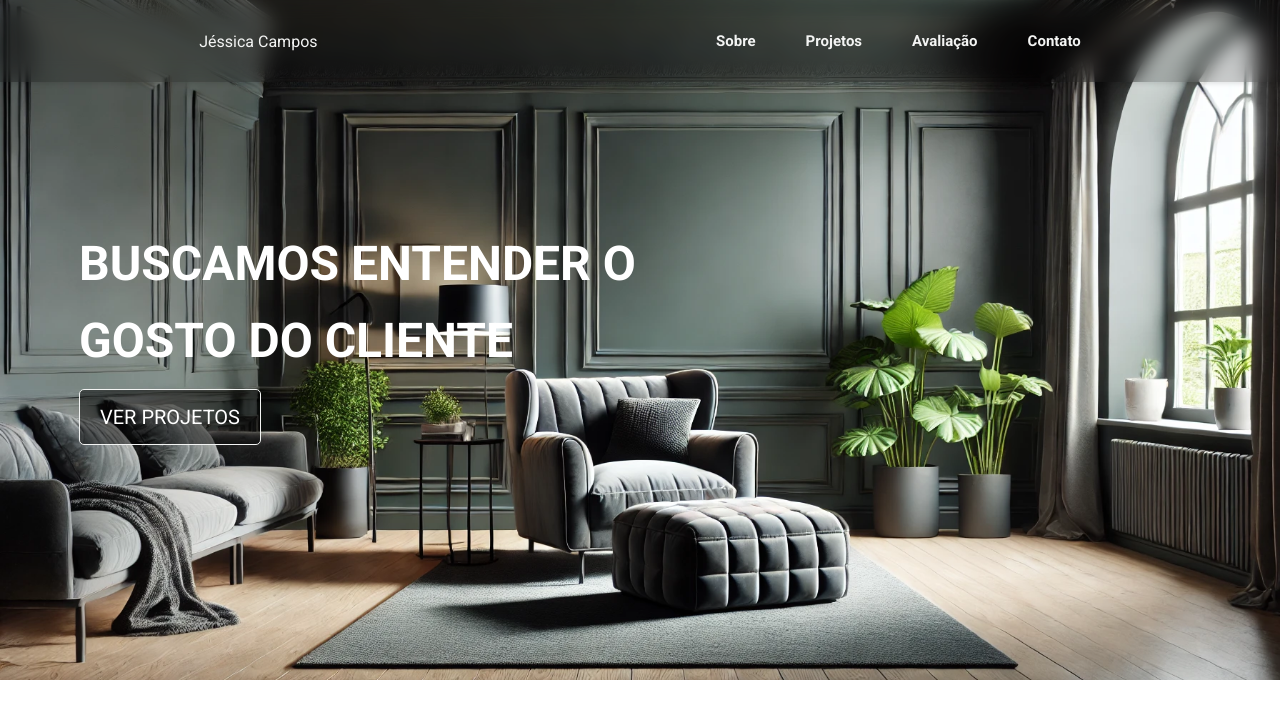
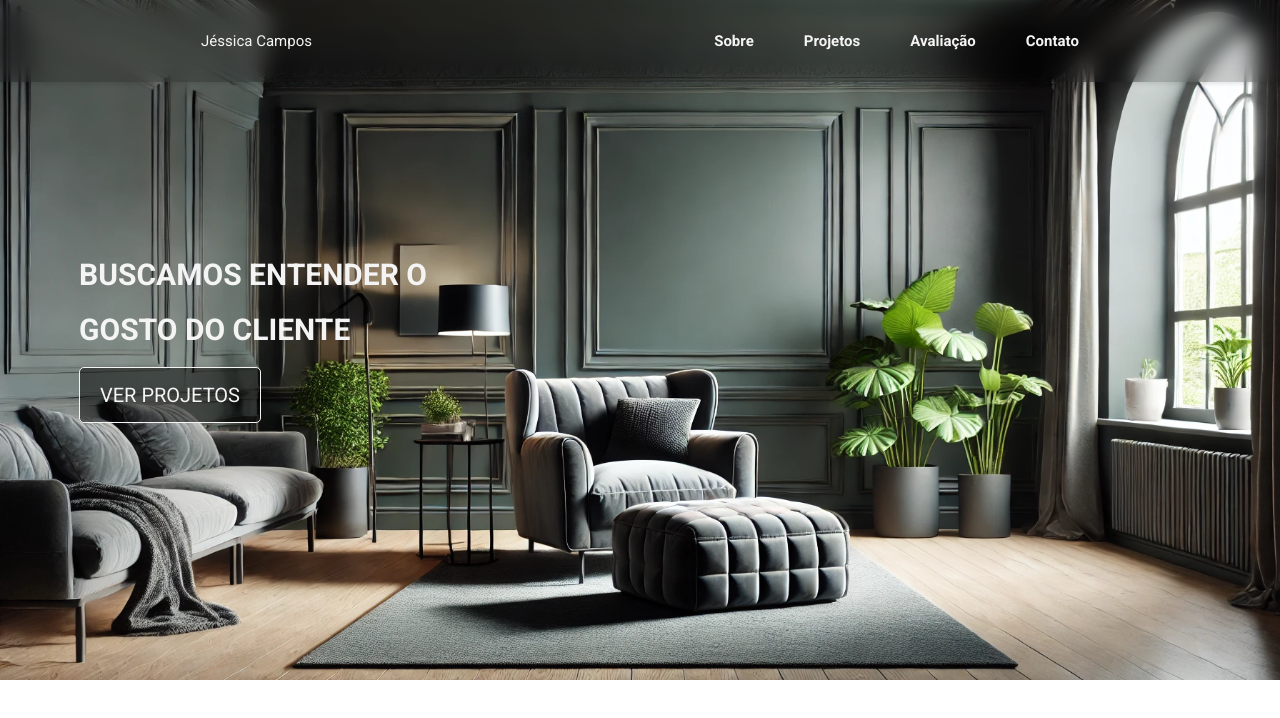
Before and after one commit to eetecnology/J-ssicaArq, a React (Vite) app: page / in a window 1280 px wide. Shown: the top 718 px of the page. Built offline with nearby package versions, Linux system fonts and the light colour scheme.

Commit message:
att - measures and variables

```diff
--- a/global.css
+++ /dev/null
@@ -1,37 +0,0 @@
-:root {
-    --grey-: #f3f4f3;
-    --orange-: #faf4ee;
-}
-
-* {
-    margin: 0;
-    padding: 0;
-    box-sizing: border-box;
-    font-family: "Roboto", sans-serif;
-    list-style: none;
-    text-decoration: none;
-  }
-
-  body {
-    background: var(--gray-900);
-    color: var(--gray-300);
-    -webkit-font-smoothing: antialiased;
-  }
-
-  body,
-  input,
-  textarea,
-  button {
-    font-weight: 400;
-    font-size: 1rem;
-  }
-
-  button {
-    background: none;
-    border: none;
-    cursor: pointer;
-  }
-
-  button:hover {
-    background: none;
-  }
--- a/src/components/Banner.module.css
+++ b/src/components/Banner.module.css
@@ -1,40 +1,39 @@
 .banner {
     position: relative;
     width: 100%;
-    height: 85vh; /* Ajuste a altura conforme necessário */
+    height: 85vh;
     background: url('/banner1.webp') no-repeat center center;
     background-size: cover;
     display: flex;
     justify-content: left;
     align-items: center;
-    color: white;
+    color: var(--grey-green-100);
   }
 
   .content h1 {
     font-size: 3rem;
-    margin-bottom: 20px;
-    margin-left: 79px;
-
+    margin-bottom: 2rem;
+    margin-left: 7.9rem;
   }
 
   .content button {
     background-color: transparent;
-    border: 1px solid white;
-    color: white;
-    padding: 15px 20px;
+    border: 1px solid var(--grey-green-100);
+    color: var(--grey-green-100);
+    padding: 1.5rem 2rem;
     border-radius: 5px;
-    border: 1px solid #f3f4f3;
+    border: 1px solid var(--grey-green-100);
     cursor: pointer;
     transition: background-color 0.3s ease, color 0.3s ease;
-    margin-left: 79px;
-    background: rgba(0, 0, 0, 0.5);
-    font-size: 20px;
+    margin-left: 7.9rem;
+    background: var(--background-transparent-05);
+    font-size: 2rem;
     transition: all .3s;
   }
 
   .content button:hover {
-    background-color: white;
-    color: black;
+    background-color: var(--grey-green-100);
+    color: var(--grey-13);
     transform: scale(1.1);
   }
 
@@ -45,7 +44,7 @@
     }
 
     button {
-      padding: 8px 16px;
+      padding: 0.8rem 1.6rem;
     }
   }
 
@@ -55,6 +54,6 @@
     }
 
     button {
-      padding: 6px 12px;
+      padding: 0.6rem 1.2rem;
     }
   }
--- a/src/components/Header.jsx
+++ b/src/components/Header.jsx
@@ -25,7 +25,7 @@ export default function Header() {
           </ul>
         </nav>
         <button onClick={toggleMenu} className={styles.buttonMenu}>
-          {menuOpen? <BurguerMenuClose className={styles.burgerMenu} /> : <BurguerMenu className={styles.burgerMenuClose} />}
+          {menuOpen? <BurguerMenuClose size={15} className={styles.burgerMenu} /> : <BurguerMenu size={15} className={styles.burgerMenuClose} />}
         </button>
         {<nav className={`${styles.navbarMobile} ${menuOpen ? styles.menuOpen : ''}`}>
           <ul>
--- a/src/components/Header.module.css
+++ b/src/components/Header.module.css
@@ -2,17 +2,16 @@
   position: fixed;
   top: 0;
   left: 0;
-  max-width: 1440px;
   width: 100%;
   margin: 0 auto;
-  background-color: rgba(0, 0, 0, 0.2);
+  background-color: var(--background-transparent-02);
   backdrop-filter: blur(10px);
   z-index: 1000;
   box-shadow: 0 2px 4px rgba(0, 0, 0, 0.1);
 }
 
 .menu {
-  height: 82px;
+  height: 8.2rem;
   display: flex;
   justify-content: space-around;
   align-items: center;
@@ -20,12 +19,13 @@
 }
 
 .logo {
-  color: #f3f4f3;
+  color: var(--grey-green-100);
+  font-size: 1.5rem;
 }
 
 .navbar ul {
   display: flex;
-  gap: 50px;
+  gap: 5rem;
 }
 
 .navbar li {
@@ -33,15 +33,15 @@
 }
 
 .navbar a {
-  font-size: 15px;
-  color: #f3f4f3;
+  font-size: 1.5rem;
+  color: var(--grey-green-100);
   font-weight: 700;
-  line-height: 20.22px;
+  line-height: 2rem;
   transition: color .3s;
 }
 
 .navbar a:hover {
-  color: #dadddb;
+  color: var(--grey-green-300);
 }
 
 .burgerMenu, .burgerMenuClose, .navbarMobile, .buttonMenu {
@@ -49,47 +49,48 @@
 }
 
 .burgerMenu, .burgerMenuClose {
-  color: #f3f4f3;
+  color: var(--grey-green-100);
 }
 
 .navbarMobile {
   position: fixed;
-  top: 82px;
+  top: 8.2rem;
   right: 0;
-  width: 250px;
+  width: 25rem;
   height: 100%;
-  background-color: rgba(0, 0, 0, 0.2);
+  background-color: var(--background-transparent-02);
   transform: translateX(100%);
   transition: transform 0.3s ease-in-out;
 }
 
 .navbarMobile ul {
-  background-color: rgba(0, 0, 0, 0.2);
+  background-color: var(--background-transparent-02);
 }
 
 .navbarMobile ul li {
-  margin: 20px 0;
+  margin: 2rem 0;
 }
 
 .navbarMobile ul li a {
-  color: white;
+  color: var(--grey-green-100);
   text-decoration: none;
-  font-size: 18px;
+  font-size: 1.8rem;
   display: block;
-  padding: 10px;
+  padding: 1rem;
 }
 
 .navbarMobile ul li a:hover {
-  color: #dadddb;
+  color: var(--grey-green-300);
 }
 
 .menuOpen {
   transform: translateX(0);
 }
 
+/* Estilos Responsivos */
 @media (max-width: 768px) {
   .navbar ul {
-    gap: 30px;
+    gap: 3rem;
   }
 }
 
--- a/src/global.css
+++ b/src/global.css
@@ -34,6 +34,9 @@
     --grey-11: #4b4e4c;
     --grey-12: #242525;
     --grey-13: #111111;
+
+    --background-transparent-02: rgba(0, 0, 0, 0.2);
+    --background-transparent-05: rgba(0, 0, 0, 0.5);
 }
 * {
     margin: 0;
@@ -56,3 +59,13 @@
     font-weight: 400;
     font-size: 1rem;
   }
+
+  button {
+    background: none;
+    border: none;
+    cursor: pointer;
+  }
+
+  button:hover {
+    background: none;
+  }
--- a/src/main.jsx
+++ b/src/main.jsx
@@ -1,7 +1,7 @@
 import React from 'react'
 import ReactDOM from 'react-dom/client'
 import App from './App';
-import '../global.css';
+import './global.css';
 
 const root = ReactDOM.createRoot(document.getElementById('root'));
 root.render(
```
